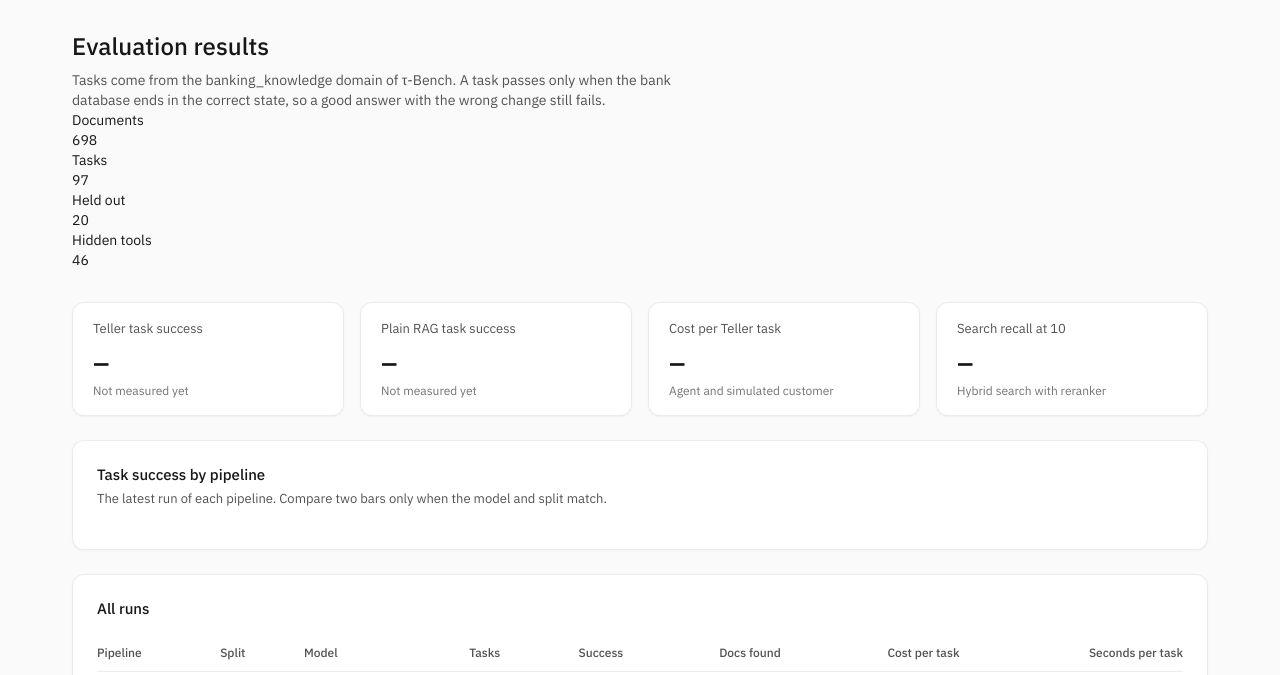
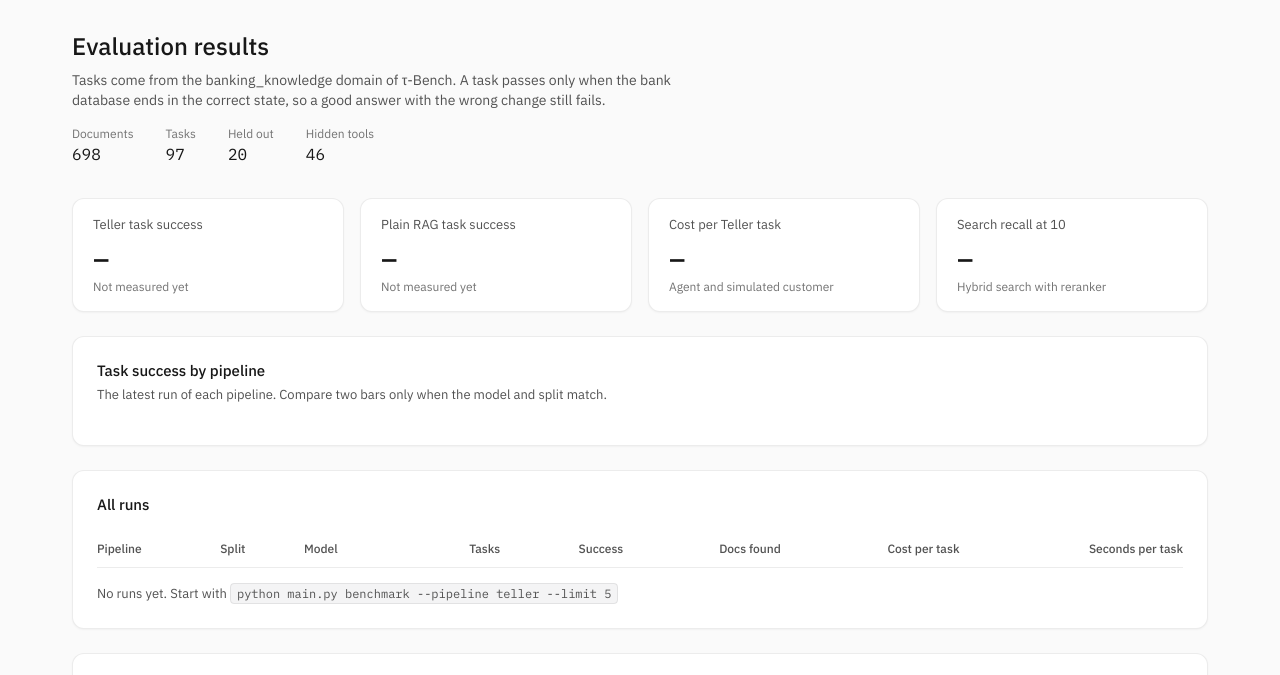
Before and after one commit to umangbagadi03/teller, a plain HTML site: page web/results.html in a window 1280 px wide. Shown: the part 58-733 px from the top of the page. Drawn offline with Linux system fonts and the light colour scheme; no server answers.

Commit message:
Show the benchmark's size on the results page

```diff
--- a/web/css/results.css
+++ b/web/css/results.css
@@ -14,6 +14,27 @@
   max-width: 640px;
   margin-top: 8px;
   color: var(--text-soft);
+}
+
+/* The benchmark's size, in one quiet line of figures */
+
+.facts {
+  display: flex;
+  flex-wrap: wrap;
+  gap: 8px 32px;
+  margin-top: 16px;
+}
+
+.facts dt {
+  color: var(--muted);
+  font-size: 12px;
+  line-height: 16px;
+}
+
+.facts dd {
+  font-family: var(--mono);
+  font-size: 16px;
+  line-height: 24px;
 }
 
 /* Four compact numbers above the charts */
```
